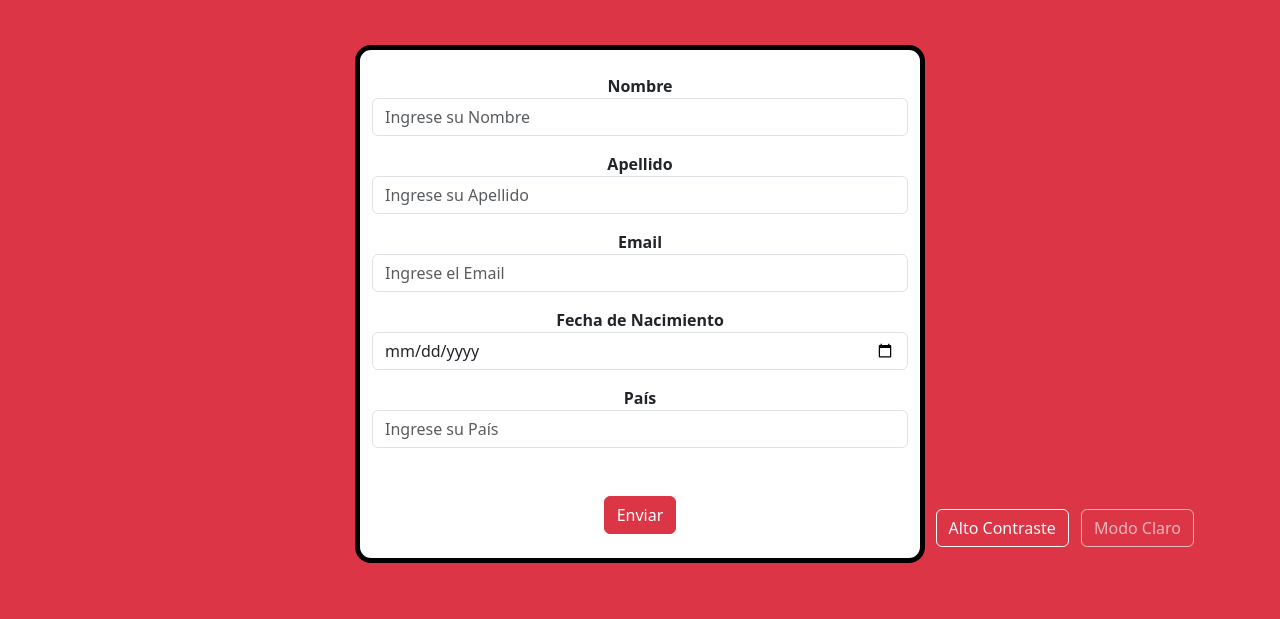
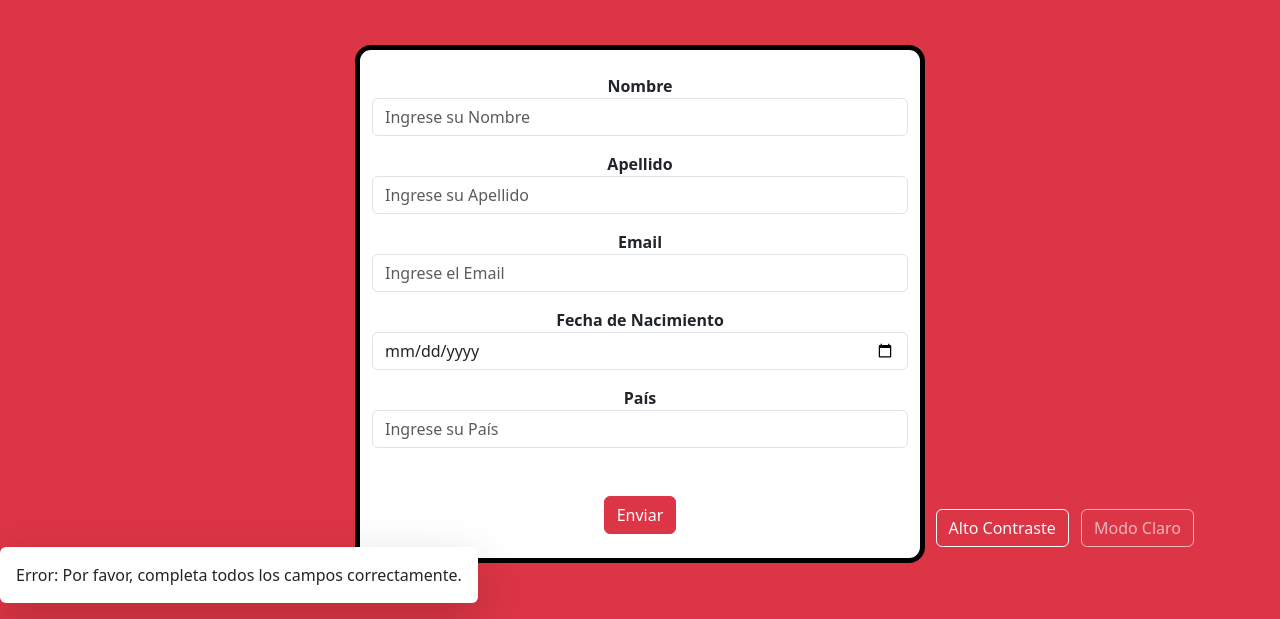
Before and after one commit to Luz255181/BootcampCILSA, a plain HTML site: page Clase 5/Opcional/index.html in a window 1280 px wide. Both pictures are taken after a click on the button "Enviar". Shown: the part 181-800 px from the top of the page. Drawn offline with nearby package versions, Linux system fonts and the light colour scheme.

Commit message:
notificacion agregada

```diff
--- a/Clase 5/Opcional/actions.js
+++ b/Clase 5/Opcional/actions.js
@@ -4,42 +4,59 @@ const form = document.getElementById('formulario');
 const enviar = document.getElementById('enviar');
 const contrasteBtn = document.getElementById('contraste');
 const claroBtn = document.getElementById('claro');
+const notificacion = document.getElementById('notificacion');
 let modoclaro = true;
 
 function modoClaro() {
-    // Cambiar a modo claro
     body.classList.add('bg-danger', 'text-dark');
     body.classList.remove('bg-dark', 'text-light');
-
     titulo.classList.add('bg-white');
     titulo.classList.remove('bg-black');
-
     form.classList.add('bg-white');
     form.classList.remove('bg-black');
-
     enviar.classList.add('btn-danger');
     enviar.classList.remove('btn-light');
-
     claroBtn.disabled = true;
     contrasteBtn.disabled = false;
     modoclaro = true;
 }
 
 function modoContraste() {
-    // Cambiar a modo de alto contraste
     body.classList.add('bg-dark', 'text-light');
     body.classList.remove('bg-danger', 'text-dark');
-
     titulo.classList.add('bg-black');
     titulo.classList.remove('bg-white');
-
     form.classList.add('bg-black');
     form.classList.remove('bg-white');
-
     enviar.classList.add('btn-light');
     enviar.classList.remove('btn-danger');
-
     claroBtn.disabled = false;
     contrasteBtn.disabled = true;
     modoclaro = false;
 }
+
+// Función para mostrar la notificación
+function mostrarNotificacion() {
+    const name = document.getElementById('nameinput').value;
+    const lastname = document.getElementById('lastnameinput').value;
+    const email = document.getElementById('emailinput').value;
+    const birthdate = document.getElementById('birthdayinput').value;
+    const country = document.getElementById('countryinput').value;
+    const notificacion = document.getElementById('notificacion');
+
+    // Validación básica de los campos
+    if (name && lastname && email && birthdate && country) {
+        notificacion.innerText = `Formulario enviado correctamente.\n Nombre: ${name},\n Apellido: ${lastname},\n Email: ${email},\n Fecha de Nacimiento: ${birthdate},\n País: ${country}.`;
+        notificacion.classList.remove('visually-hidden');
+        notificacion.classList.add('bg-white', 'text-dark');
+    } else {
+        notificacion.innerText = 'Error: Por favor, completa todos los campos correctamente.';
+        notificacion.classList.remove('visually-hidden');
+        notificacion.classList.add('bg-white', 'text-dark');
+    }
+
+    // Ocultar la notificación después de 3 segundos
+    setTimeout(() => {
+        notificacion.classList.add('visually-hidden');
+    }, 10000);
+}
--- a/Clase 5/Opcional/index.html
+++ b/Clase 5/Opcional/index.html
@@ -39,7 +39,8 @@
                     <label for="country" class="fw-bold">País</label>
                     <input type="text" class="form-control" id="countryinput" placeholder="Ingrese su País">
                 </div>
-                <button id="enviar" type="button" class="btn btn-danger mt-5">Enviar</button>
+                <button id="enviar" type="button" class="btn btn-danger mt-5"
+                    onclick="mostrarNotificacion()">Enviar</button>
             </div>
         </div>
         <div class="position-absolute bottom-0 end-0 p-3">
@@ -47,6 +48,10 @@
                 Contraste</button>
             <button id="claro" type="button" class="btn btn-outline-light" onclick="modoClaro()" disabled>Modo
                 Claro</button>
+        </div>
+        <div id="notificacion"
+            class="position-fixed bottom-0 start-0 p-3 mb-3 bg-white text-dark rounded visually-hidden shadow-lg"
+            role="alert" aria-live="assertive">
         </div>
     </div>
     <script src="https://cdn.jsdelivr.net/npm/bootstrap@5.3.3/dist/js/bootstrap.bundle.min.js"
```
